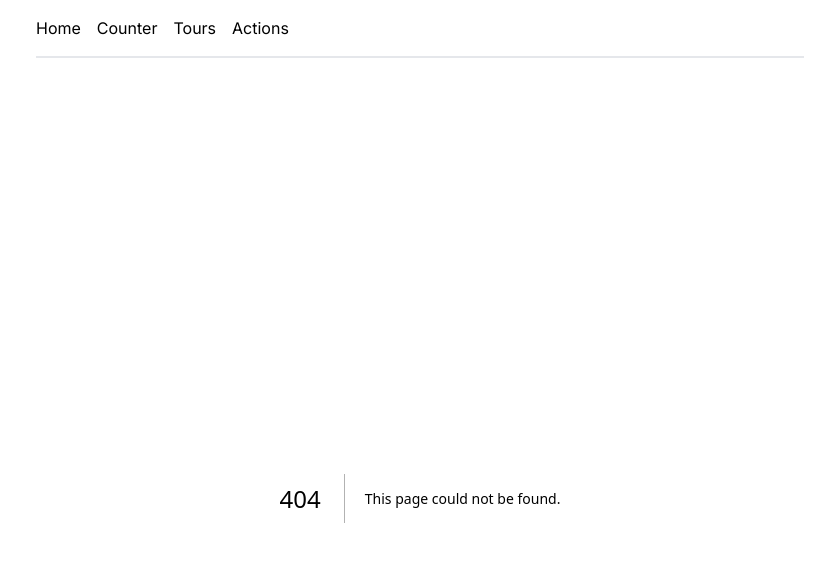
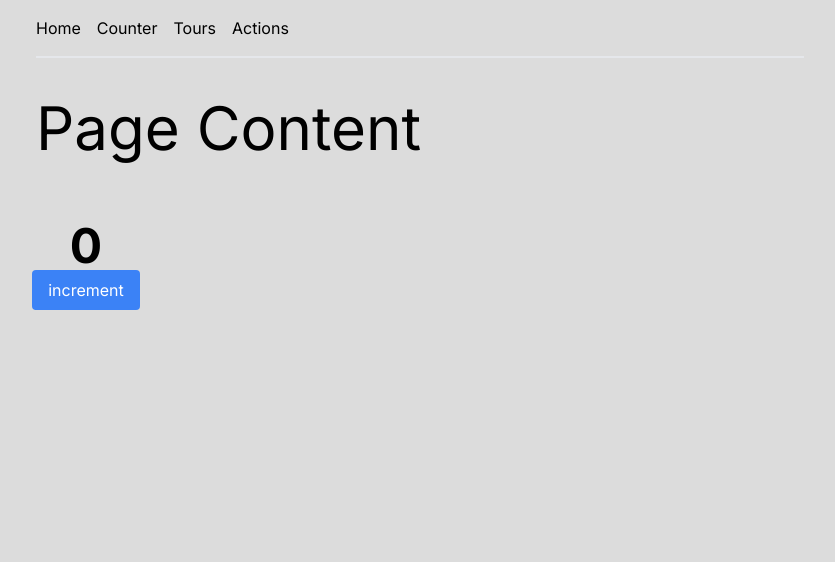
Before and after one commit to hr-shuvo/air-bnb, a Next.js app: page /counter in a window 1280 px wide. Before the commit this address had no page. Shown: the top 562 px of the page, without its empty margins (220-1055 px from the left). Built offline with nearby package versions, Linux system fonts and the light colour scheme.

Commit message:
load data

```diff
--- /dev/null
+++ b/app/counter/page.tsx
@@ -0,0 +1,12 @@
+import Counter from "@/components/Counter"
+
+function CounterPage() {
+  return (
+    <section>
+        <h1 className="text-6xl mb-16">Page Content</h1>
+        <Counter />
+    </section>
+  )
+}
+
+export default CounterPage
--- /dev/null
+++ b/app/tours/page.tsx
@@ -0,0 +1,31 @@
+
+const url = 'https://www.course-api.com/react-tours-project';
+
+type Tour = {
+    id: string;
+    name: string;
+    info: string;
+    image: string;
+    price: string;
+}
+
+
+async function ToursPage(){
+    const response = await fetch(url);
+    const data:Tour[] = await response.json();
+
+    console.log(data);
+
+    return <section>
+        <h1 className="text-3xl mb-4">Tour</h1>
+
+        {
+            data.map((tour) =>{
+                return <h2 key={tour.id}>{tour.name}</h2>
+            })
+        }
+    </section>
+
+}
+
+export default ToursPage
--- /dev/null
+++ b/components/Counter.tsx
@@ -0,0 +1,20 @@
+'use client';
+
+import { useState } from "react";
+
+
+function Counter() {
+    const [count, selectCount] = useState(0);
+
+    return (
+        <div className="flex flex-col items-center w-[100px]">
+            <p className="text-5xl font-bold">{count}</p>
+
+            <button onClick={() => selectCount(count+1)} className="bg-blue-500 rounded
+            text-white px-4 py-2">increment</button>
+
+        </div>
+    )
+}
+
+export default Counter
```
